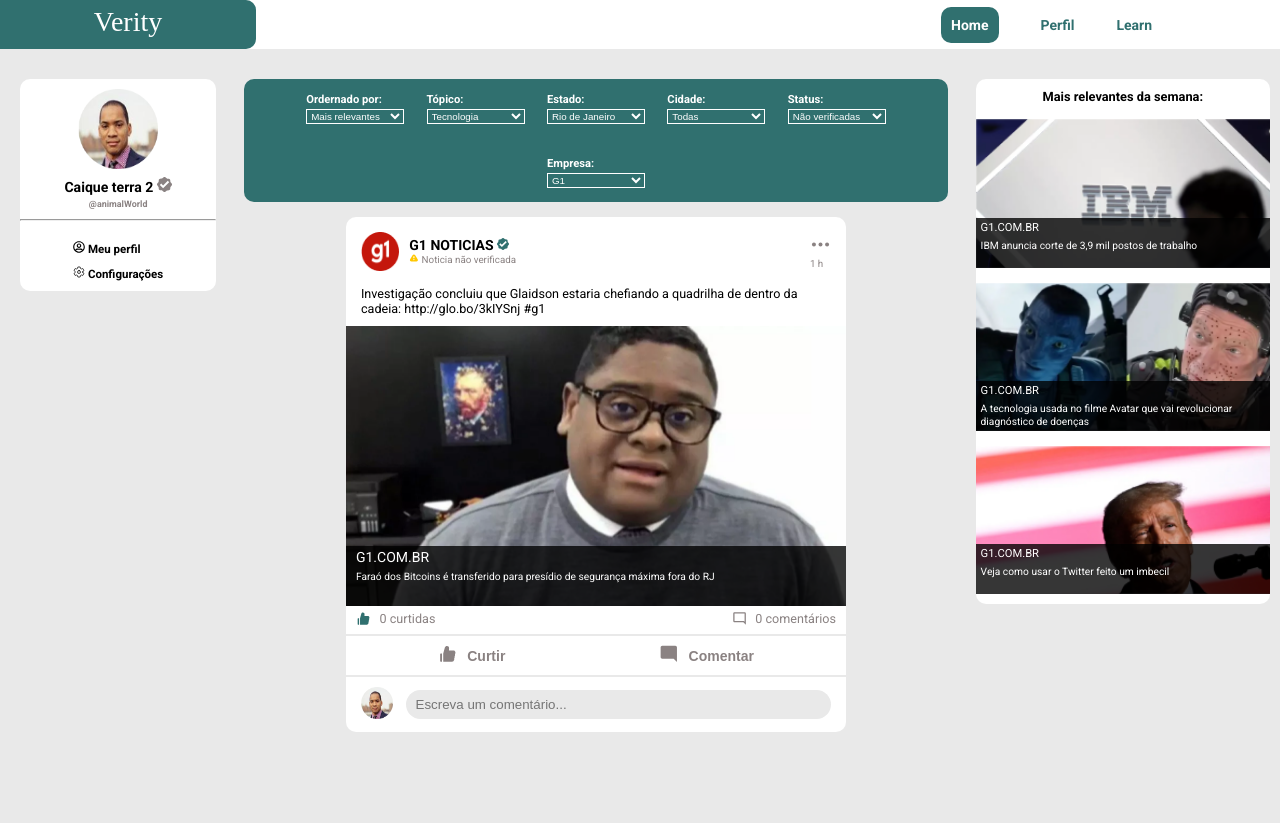
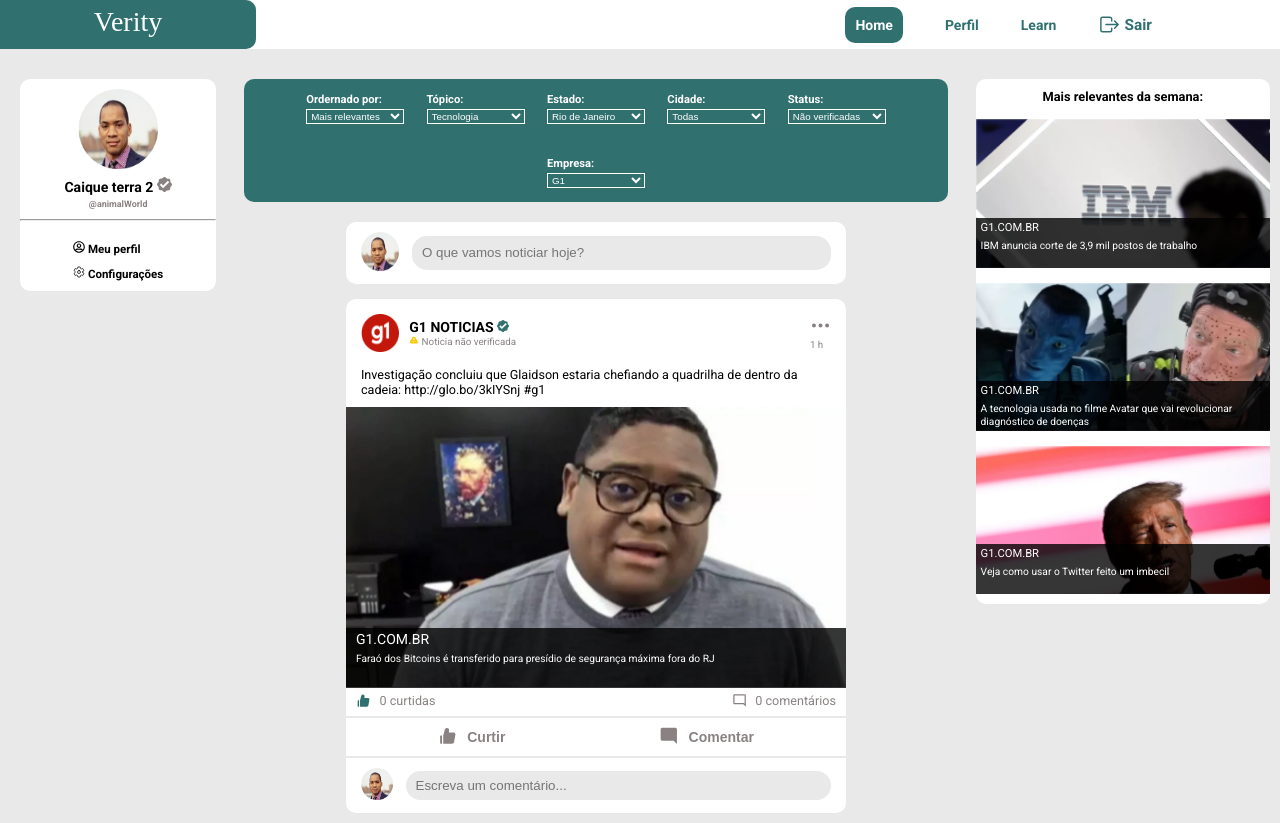
Before and after one commit to M-de-Mateus/verity, a React (Create React App) app: page / in a window 1280 px wide. Before the commit the page ends 800 px from the top, so only its background shows below. Built offline with nearby package versions, Linux system fonts and the light colour scheme.

Commit message:
fazendo ajustes gerais no projeto

```diff
--- a/src/components/Header/header.css
+++ b/src/components/Header/header.css
@@ -66,6 +66,20 @@
   cursor: pointer;
 }
 
+.btn-logout{
+  display: flex;
+  flex-direction: row;
+  align-items: center;
+  gap: .2em;
+  border: none;
+  font-family: 'Roboto', sans-serif;
+  font-weight: bold;
+  background-color: transparent;
+  color: var(--color-green);
+  font-weight: bold;
+  font-size: 1.1em;
+}
+
 @media screen and (max-width: 768px){
   .btn-header{
     display: block;
--- a/src/components/Header/index.js
+++ b/src/components/Header/index.js
@@ -3,6 +3,7 @@
 import './header.css';
 import { GiHamburgerMenu } from 'react-icons/gi';
 import { MdClose } from 'react-icons/md'
+import { IoLogOutOutline } from 'react-icons/io5';
 
 export default function Header(){
     const [showSidebar, setShowSidebar] = useState(false);
@@ -28,6 +29,7 @@
             <NavLink to={'/'}  className={path === '/' ? 'active' : 'link'}>Home</NavLink>
             <NavLink to={'/perfil'} className={path === '/perfil' ? 'active' : 'link'}>Perfil</NavLink>
             <NavLink to={'/learn'} className={path === '/learn' ? 'active' : 'link'}>Learn</NavLink>
+            <button className='btn-logout'><IoLogOutOutline size='1.5em'/>Sair</button>
         </div>
       </header>
     )
--- a/src/pages/Home/home.css
+++ b/src/pages/Home/home.css
@@ -386,3 +386,44 @@
     margin-right: 5px ;
     display: block;
 }
+
+.post-creator{
+    display: flex;
+    flex-direction: row;
+    align-items: center;
+    margin: 0 auto;
+    justify-content: space-between;
+    padding: 10px 15px;
+    border-radius: 10px;
+    max-width: 500px;
+    width: 100%;
+    background-color: var(--color-white);
+    gap: .9em;
+    margin-top: 20px;
+}
+
+.creator-logo-area img{
+    height: 3vw;
+    width: 3vw;
+}
+
+.creator-input-area{
+    width: 100%;
+}
+
+.creator-input-area button{
+    border: none;
+    background-color: transparent;
+    width: 100%;
+    height: 3em;
+}
+
+.creator-input-area button input{
+    width: 100%;
+    border: none;
+    background-color: var(--color-grey);
+    height: 2.5em;
+    padding: 10px;
+    border-radius: 15px;
+    cursor: pointer;
+}
--- a/src/pages/Home/index.js
+++ b/src/pages/Home/index.js
@@ -17,7 +17,6 @@
 export default function Home(){
     return(
         <div className='content'>
-            <title>Home</title>
             <div className='user'>
                 <div>
                     <img src={userImage} alt='Imagem do usuário'/>
@@ -67,6 +66,14 @@
                         <select>
                             <option className='option'>G1</option>
                         </select>
+                    </div>
+                </div>
+                <div className='post-creator'>
+                    <div className='creator-logo-area'>
+                        <img src={ userImage } alt='user'/>
+                    </div>
+                    <div className='creator-input-area'>
+                        <button><input type='text' placeholder='O que vamos noticiar hoje?' disabled='True'/></button>
                     </div>
                 </div>
                 <div className='feed-posts'>
--- a/src/pages/Perfil/index.js
+++ b/src/pages/Perfil/index.js
@@ -115,7 +115,7 @@
                                 <TiWarning size='2.5em' color='rgb(181,22,22)'/>
                             </div>
                             <div className='enterprise-text-info-expired'>
-                                <p>16/08/2022 - <strong>Bolsonaro faz algo ruim como sempre</strong> - Noticia de alto nível foi postada como baixo nivel.</p>
+                                <p>15/01/2022 - <strong>Lula financia cuba</strong> - Noticia falsa.</p>
                             </div>
                         </div>
                         <hr color='#e9e9e9'/>
```
